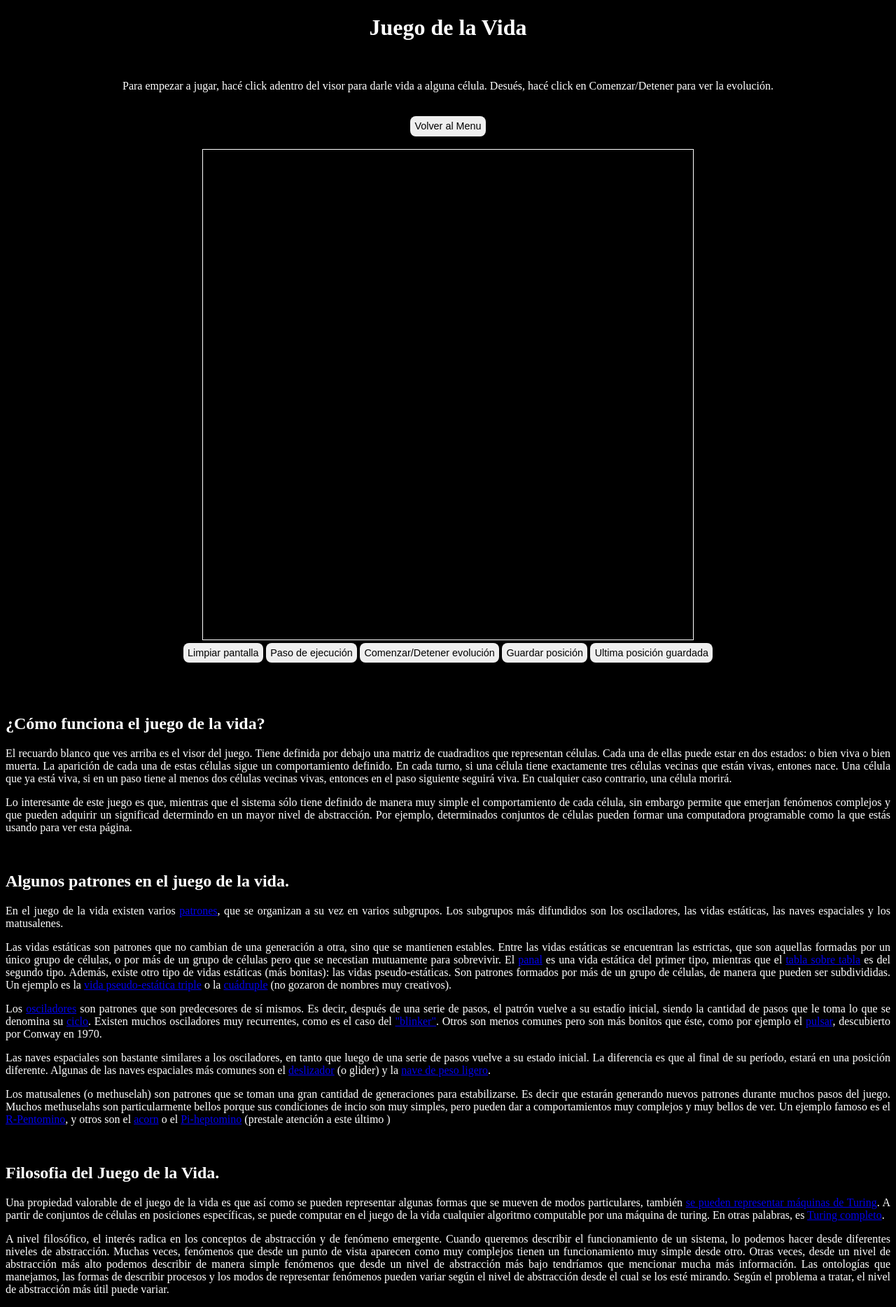
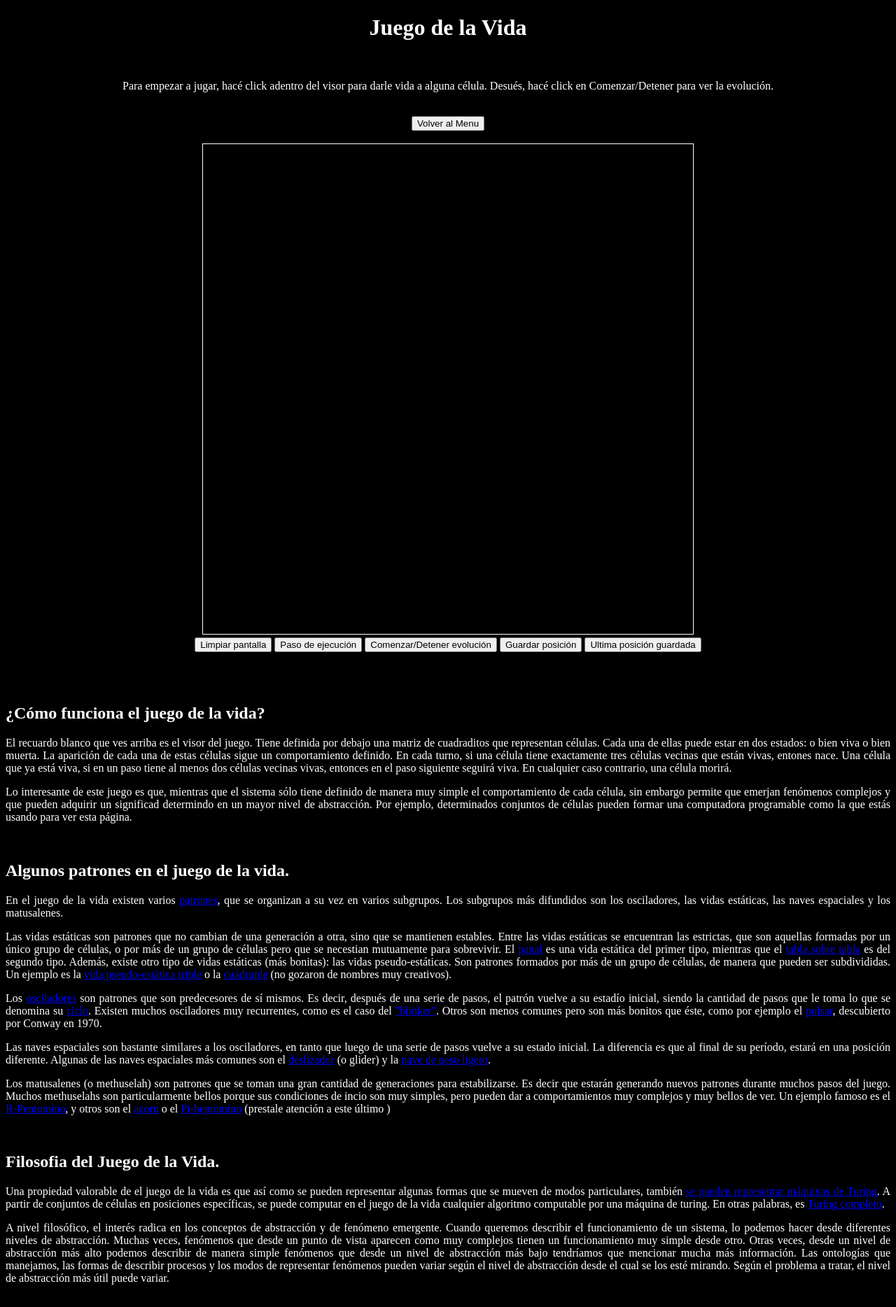
Before and after one commit to filosofiadelfuturo/filosofiadelfuturo.com, a Jekyll site: the page assets/scripts/lifeGame.html, which Jekyll copies as it is, in a window 1280 px wide. Shown: the whole page at 70% size. Built offline with Jekyll 4.4.1, drawn with Linux system fonts in a browser that asks for light colours.

Commit message:
reversing buttons styling

```diff
--- a/assets/scripts/lifeGame.html
+++ b/assets/scripts/lifeGame.html
@@ -4,17 +4,17 @@
 <title>
 Game Of Life
 </title>
-
+<meta charset="UTF-8">
 <head>
 	<style type="text/css">
 		.button {
-		  border: none;
+/*		  border: none;
 		  padding: 0.5% 0.5%;
 		  text-align: center;
 		  text-decoration: none;
 		  display: inline-block;
 		  border-radius: 8px;
-		  font-size: 90%;
+		  font-size: 90%;*/
 		}
 	</style>
 </head>
```
